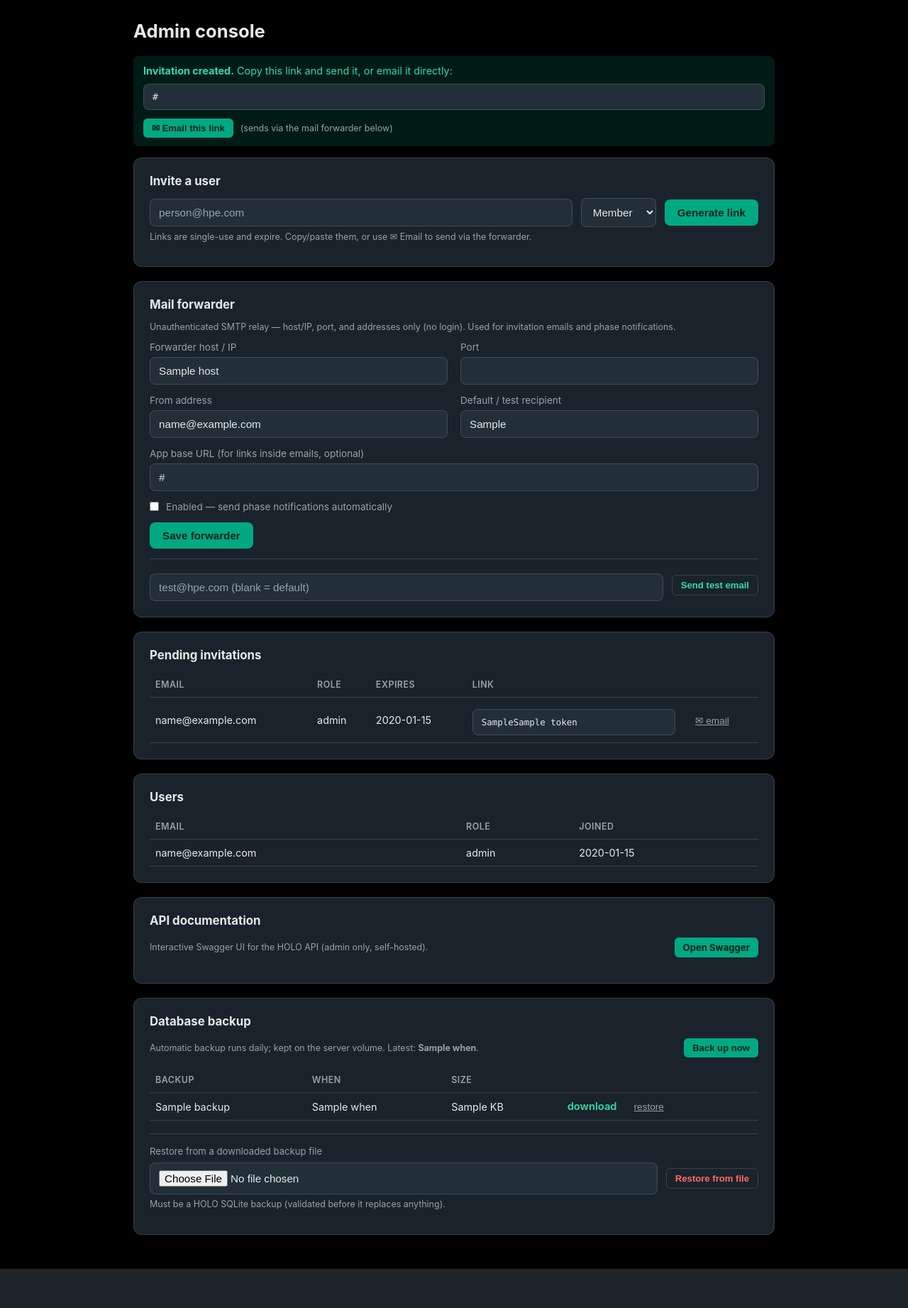
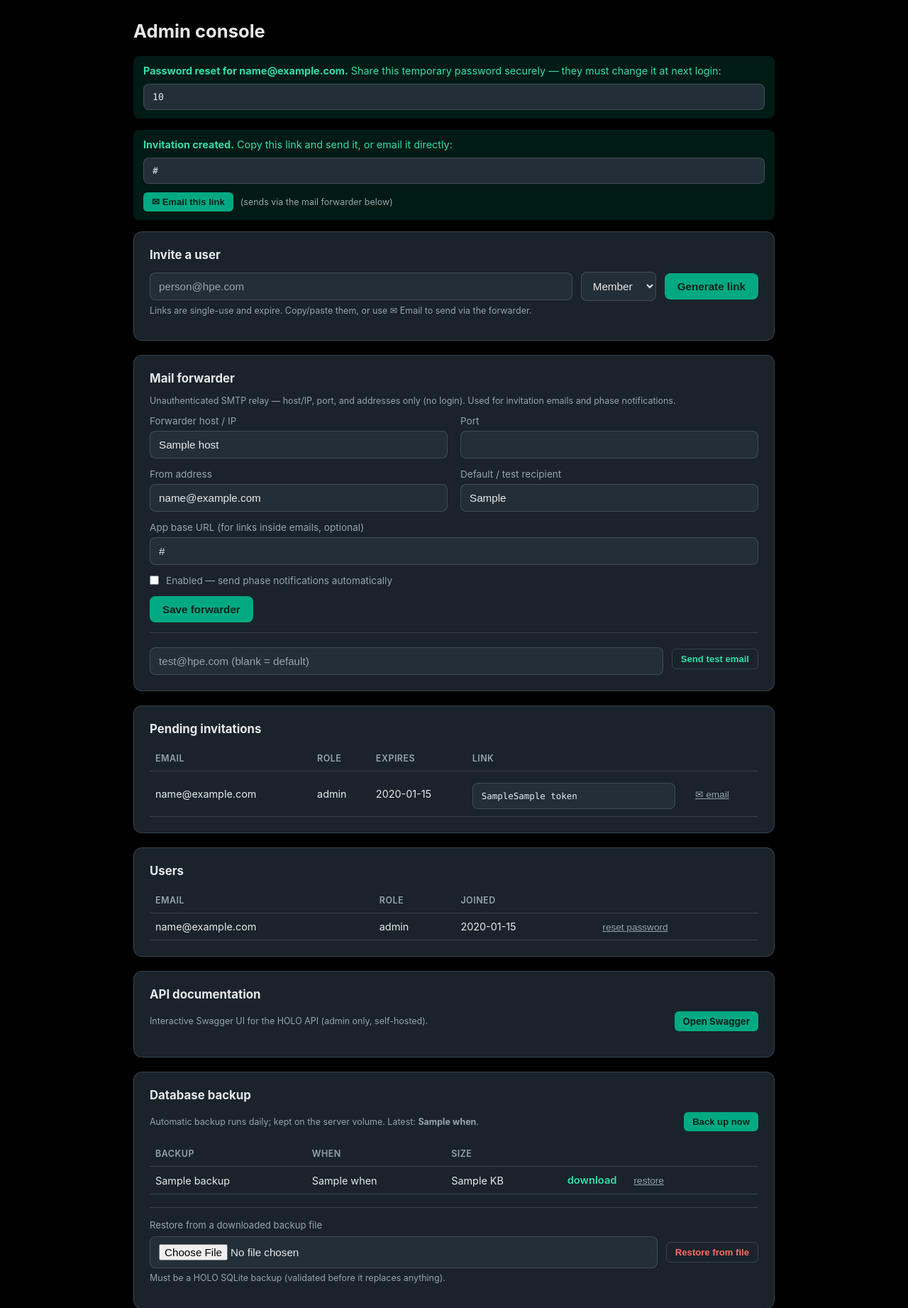
Before and after one commit to xod442/holo, a FastAPI app: template app/templates/admin_home.html in a window 1280 px wide. Shown: the part 71-1914 px from the top of the page at 71% size. Before the commit the page ends 1859 px from the top, so only its background shows below. Run offline with FastAPI, Linux system fonts and the light colour scheme; the template is opened without the code that fills it: most values are stand-ins (such as "Sample title", 1, 10 or a date in 2020).

Commit message:
feat: staff can reset a user's password (forces change at next login)
Admin/manager get a "reset password" action per user on the admin console
(POST /admin/users/{id}/reset-password). Issues a random temporary password
shown once in a banner and sets must_change_password=True so the user must set
a new one at next login. Members are blocked.

Co-Authored-By: Claude Opus 4.8 (1M context) <noreply@anthropic.com>

```diff
--- a/app/templates/admin_home.html
+++ b/app/templates/admin_home.html
@@ -4,6 +4,16 @@
 <h1>Admin console</h1>
 
 {% if msg %}<div class="alert {{ 'success' if ok else 'error' }}">{{ msg }}</div>{% endif %}
+
+{% if reset_info %}
+<div class="alert success">
+  <strong>Password reset for {{ reset_info.email }}.</strong>
+  Share this temporary password securely — they must change it at next login:
+  <div class="copy-row">
+    <input class="copy-input" value="{{ reset_info.temp }}" readonly onclick="this.select()">
+  </div>
+</div>
+{% endif %}
 
 {% if new_invite_link %}
 <div class="alert success">
@@ -100,13 +110,19 @@
 <section class="card">
   <h2>Users</h2>
   <table class="tbl">
-    <thead><tr><th>Email</th><th>Role</th><th>Joined</th></tr></thead>
+    <thead><tr><th>Email</th><th>Role</th><th>Joined</th><th></th></tr></thead>
     <tbody>
     {% for u in users %}
       <tr>
         <td>{{ u.email }}</td>
         <td>{{ u.role }}</td>
         <td>{{ u.created_at.strftime('%Y-%m-%d') }}</td>
+        <td>
+          <form method="post" action="/admin/users/{{ u.id }}/reset-password"
+                onsubmit="return confirm('Reset password for {{ u.email }}? They get a temporary password and must change it at next login.');">
+            <button class="btn-link dark" type="submit">reset password</button>
+          </form>
+        </td>
       </tr>
     {% endfor %}
     </tbody>
```
Also changed, not shown: app/routes/admin.py (+24 -2 lines).
